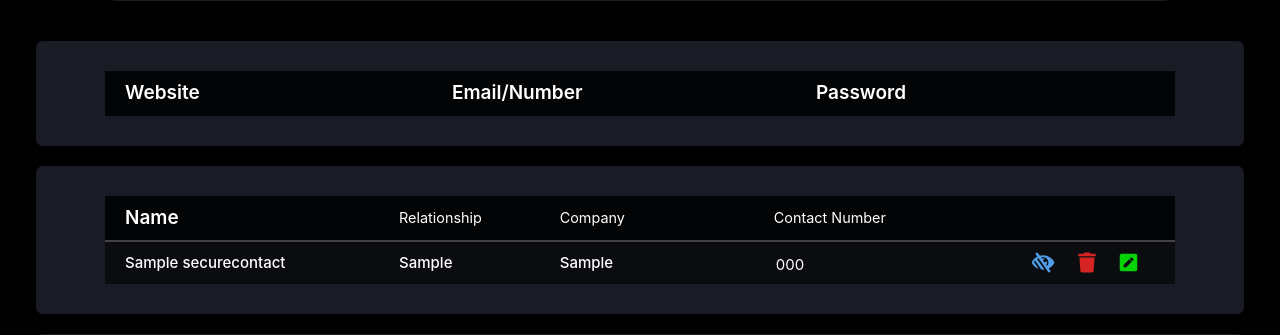
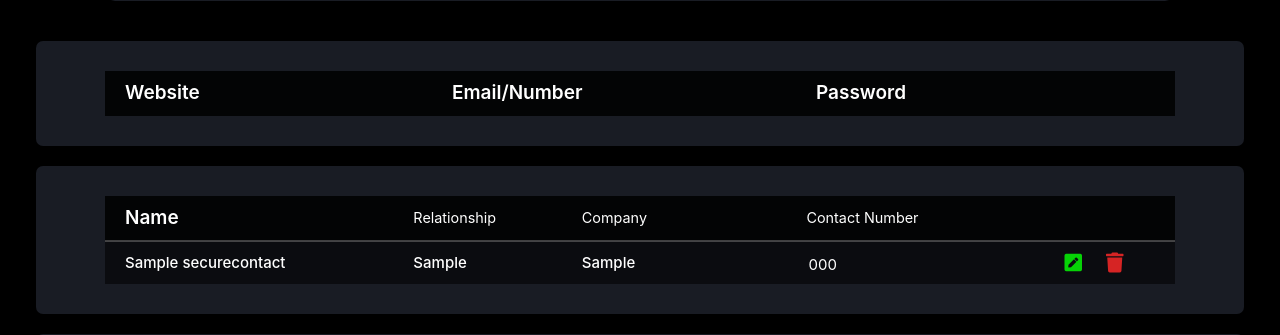
Before and after one commit to Mr-Bilal-Ashraf/AZ-Inventory, a Django app: page /pass/ in a window 1280 px wide. Shown: the part 734-1069 px from the top of the page. Run offline with Django 3.2, Linux system fonts and the light colour scheme; a user stored in the database is signed in; tables that the repository leaves empty hold one stand-in row (values such as "Sample post"); grey boxes marked "Sample" are stand-in pictures; some libraries are stand-ins or nearby versions.

Commit message:
day 22/11/21

```diff
--- a/main/password/models.py
+++ b/main/password/models.py
@@ -22,3 +22,5 @@ class SecureContacts(models.Model):
     address = models.CharField(max_length=200, null= True, blank= True)
     relationship = models.CharField(max_length=30, null= True, blank= True)
     gender = models.CharField(max_length=6, null= True, blank= True)
+
+#aaaa
--- a/main/password/serializers.py
+++ b/main/password/serializers.py
@@ -10,3 +10,5 @@ class SerCon(serializers.ModelSerializer):
     class Meta:
         model = SecureContacts
         fields = "__all__"
+
+#aaaa
--- a/main/password/urls.py
+++ b/main/password/urls.py
@@ -10,3 +10,5 @@ urlpatterns = [
     path('con/<int:pk>/', views.CONTACT.as_view(), name="update_contact"),
 
 ]
+
+#aaaa
--- a/main/password/views.py
+++ b/main/password/views.py
@@ -119,3 +119,7 @@ class CONTACT(APIView):
             return Response({"x": True})
         except:
             return Response({"x": False})
+
+
+
+#aaaa
--- a/main/template/password/password.html
+++ b/main/template/password/password.html
@@ -170,9 +170,9 @@
                             <td>{{a.company}}</td>
                             <td class="password_td">
                                 <input type="text" class="pass_style" value="{{a.number}}">
-                                <i class="fas fa-low-vision" onclick="see_con({{a.id}})"></i>
+                                <!-- <i class="fas fa-low-vision" onclick="see_con({{a.id}})"></i> -->
+                                <i class="fas fa-pen-square" onclick="update_con({{a.id}})"></i>
                                 <i class="fas fa-trash" onclick="delete_con({{a.id}})"></i>
-                                <i class="fas fa-pen-square" onclick="update_con({{a.id}})"></i>
                             </td>
                         </tr>
                         {% endfor %}
```
Also changed, not shown: 1 other file.
